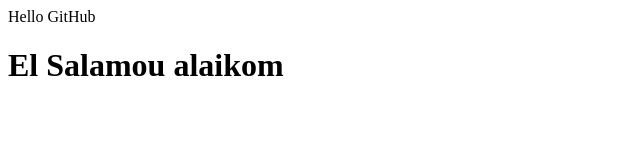
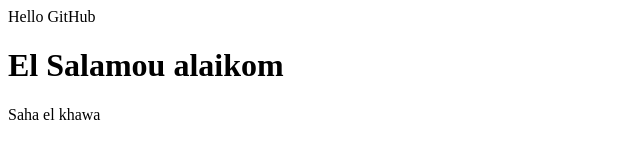
Before and after one commit to nminfo86/demo-repo, a plain HTML site: page index.html in a window 1280 px wide. Shown: the full height of the page, 0-640 px from the left. Drawn offline with Linux system fonts and the light colour scheme.

Commit message:
add a paragraph tag

```diff
--- a/index.html
+++ b/index.html
@@ -1,3 +1,4 @@
 <div>Hello GitHub</div>
 
 <h1>El Salamou alaikom</h1>
+<p>Saha el khawa</p>
```
